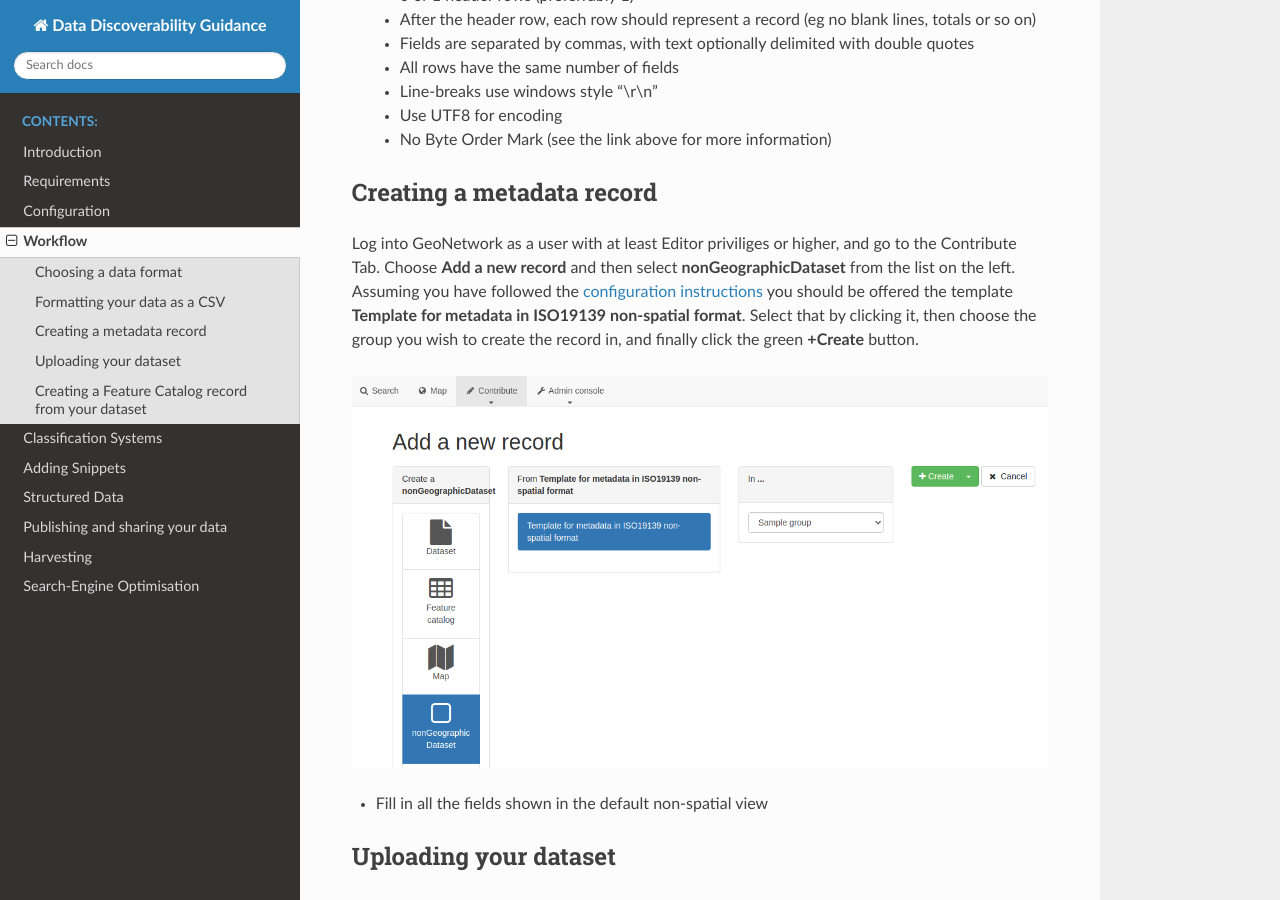
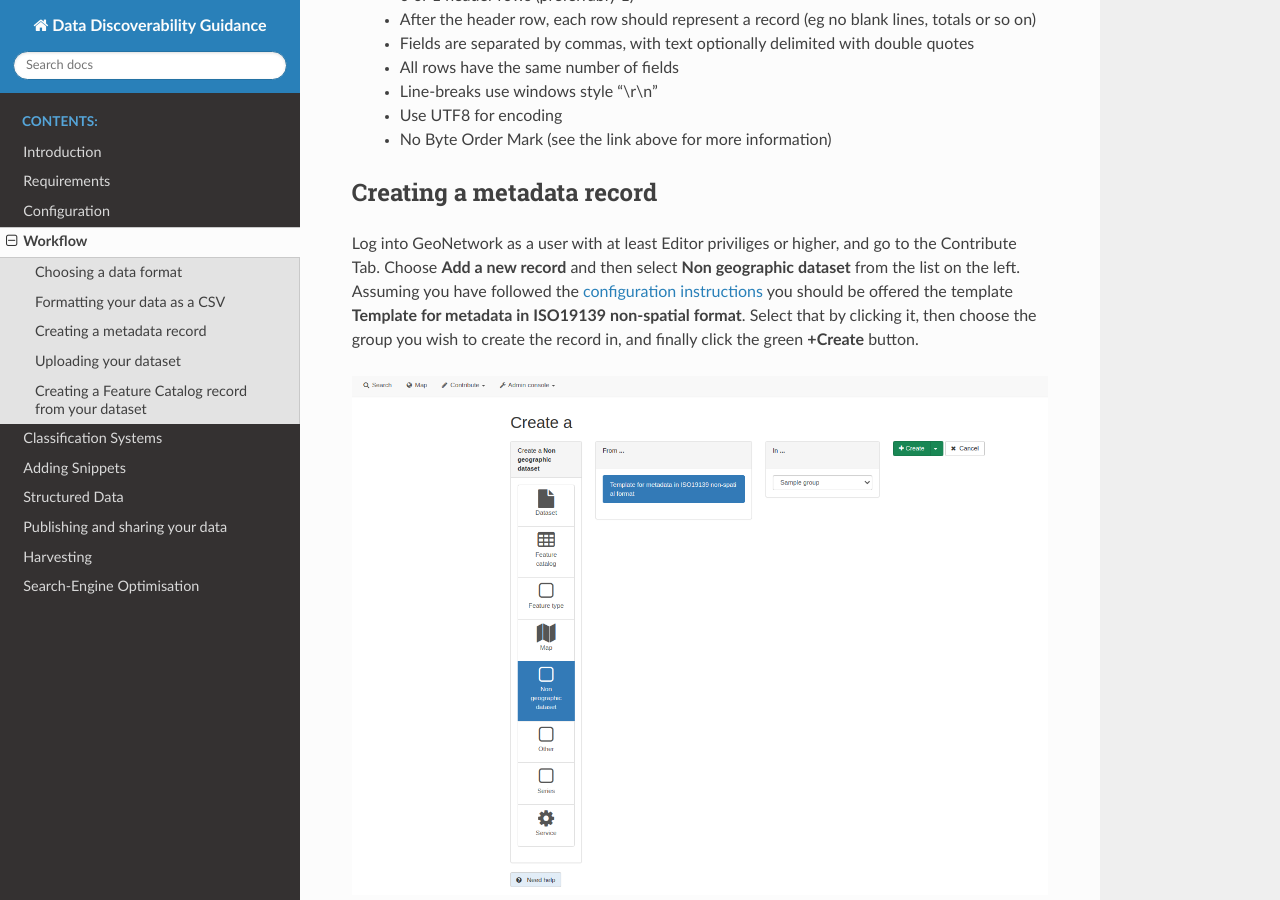
Before and after one commit to AstunTechnology/datadiscoverabilityguidance, a Sphinx documentation site: the page built from docs/source/workflow.rst, in a window 1280 px wide and 900 px high, scrolled down 624 px. Built offline with Sphinx 7.4.7 and the Read the Docs theme 2.0.0, drawn with Linux system fonts in a browser that asks for light colours.

Commit message:
nonspatial corrections

```diff
--- a/docs/source/workflow.rst
+++ b/docs/source/workflow.rst
@@ -28,7 +28,7 @@ The Government's guidance on a `tabular data standard  <https://www.gov.uk/gover
 Creating a metadata record
 --------------------------
 
-Log into GeoNetwork as a user with at least Editor priviliges or higher, and go to the Contribute Tab. Choose **Add a new record** and then select **nonGeographicDataset** from the list on the left. Assuming you have followed the `configuration instructions <configuration.html>`__ you should be offered the template **Template for metadata in ISO19139 non-spatial format**. Select that by clicking it, then choose the group you wish to create the record in, and finally click the green **+Create** button.
+Log into GeoNetwork as a user with at least Editor priviliges or higher, and go to the Contribute Tab. Choose **Add a new record** and then select **Non geographic dataset** from the list on the left. Assuming you have followed the `configuration instructions <configuration.html>`__ you should be offered the template **Template for metadata in ISO19139 non-spatial format**. Select that by clicking it, then choose the group you wish to create the record in, and finally click the green **+Create** button.
 
 |Create a non-spatial record|
 
```
Also changed, not shown: docs/source/media/createnonspatial.png.
